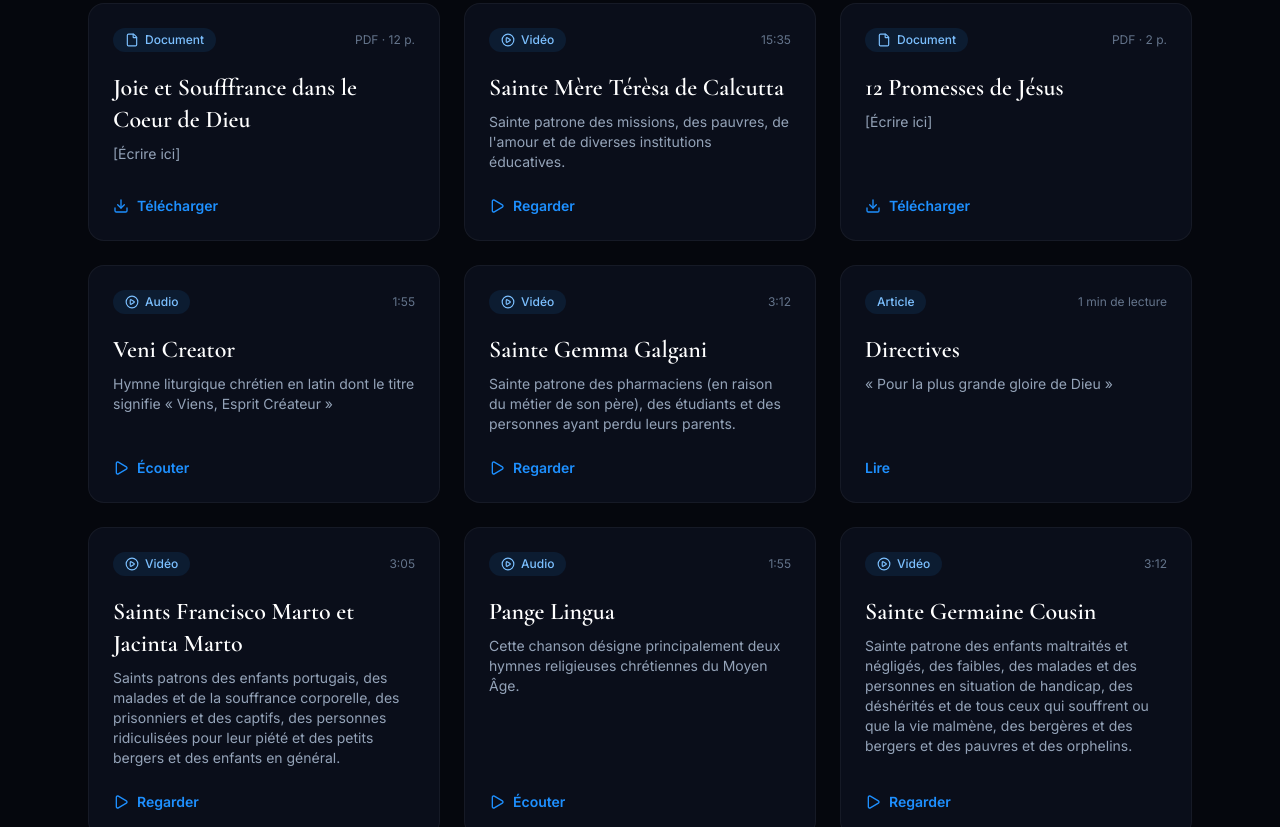
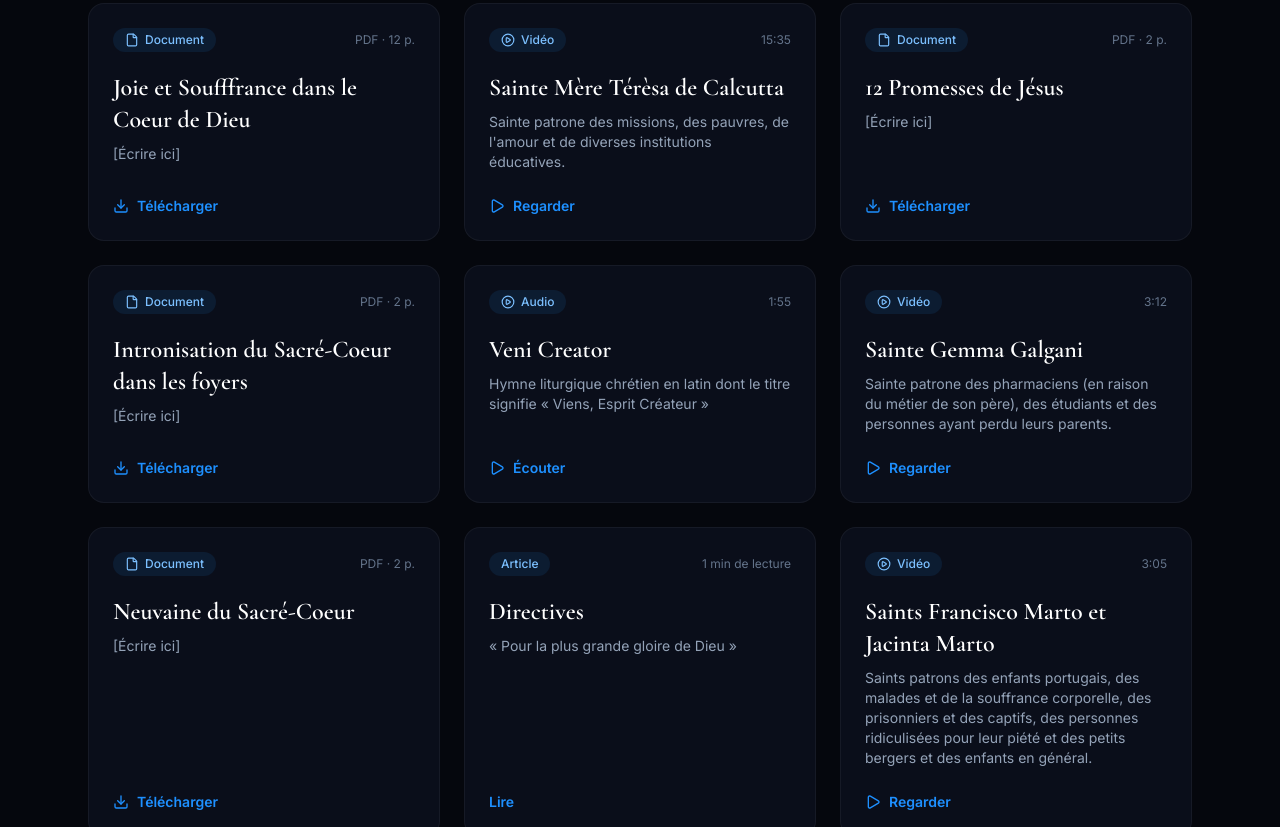
Before and after one commit to maloustanislas86-dot/aid-catechist, a plain HTML site: page ressources.html in a window 1280 px wide. Shown: the part 1973-2800 px from the top of the page. Drawn offline with nearby package versions, Linux system fonts and the light colour scheme.

Commit message:
Update PDF links and add download attributes
Updated links to PDF documents and added download attributes for better accessibility.

```diff
--- a/ressources.html
+++ b/ressources.html
@@ -393,7 +393,7 @@
           </p>
 
           <!-- MODIFICATION ICI : Remplacement du # par le lien du PDF et ajout de l'attribut download -->
-          <a href="Sacre-Coeur/..." download="..." class="mt-6 inline-flex items-center gap-2 text-sm font-semibold text-electric hover:text-electric-300">
+          <a href="Sacre-Coeur/PRIERE_DE_REPARATION.pdf" download="Priere de reparation.pdf" class="mt-6 inline-flex items-center gap-2 text-sm font-semibold text-electric hover:text-electric-300">
             <i data-lucide="download" class="h-4 w-4"></i> Télécharger
           </a>
         </article>
@@ -430,7 +430,7 @@
           </p>
 
           <!-- MODIFICATION ICI : Remplacement du # par le lien du PDF et ajout de l'attribut download -->
-          <a href="Sacre-Coeur/..." download="..." class="mt-6 inline-flex items-center gap-2 text-sm font-semibold text-electric hover:text-electric-300">
+          <a href="Sacre-Coeur/JOIE_ET_SOUFFRANCE_COEUR_DE_DIEU.pdf" download="Joie et Souffrance du coeur de Dieu.pdf" class="mt-6 inline-flex items-center gap-2 text-sm font-semibold text-electric hover:text-electric-300">
             <i data-lucide="download" class="h-4 w-4"></i> Télécharger
           </a>
         </article>
@@ -468,7 +468,27 @@
           </p>
 
           <!-- MODIFICATION ICI : Remplacement du # par le lien du PDF et ajout de l'attribut download -->
-          <a href="Sacre-Coeur/..." download="..." class="mt-6 inline-flex items-center gap-2 text-sm font-semibold text-electric hover:text-electric-300">
+          <a href="Sacre-Coeur/12_PROMESSE_DE_JESUS.pdf" download="les 12 promesses de Jesus.pdf" class="mt-6 inline-flex items-center gap-2 text-sm font-semibold text-electric hover:text-electric-300">
+            <i data-lucide="download" class="h-4 w-4"></i> Télécharger
+          </a>
+        </article>
+
+        <article data-category="document" class="group flex flex-col rounded-2xl border border-white/5 bg-ink-900 p-6 transition hover:-translate-y-1 hover:border-electric/40 hover:shadow-glow">
+          <div class="mb-5 flex items-center justify-between">
+            <span class="inline-flex items-center gap-1.5 rounded-full bg-electric/10 px-3 py-1 text-xs font-medium text-electric-300">
+              <i data-lucide="file" class="h-3.5 w-3.5"></i> Document
+            </span>
+            <span class="text-xs text-slate-500">PDF · 2 p.</span>
+          </div>
+
+          <h3 class="font-display text-2xl font-semibold text-white">Intronisation du Sacré-Coeur dans les foyers</h3>
+
+          <p class="mt-2 flex-1 text-sm text-slate-400">
+            [Écrire ici]
+          </p>
+
+          <!-- MODIFICATION ICI : Remplacement du # par le lien du PDF et ajout de l'attribut download -->
+          <a href="Sacre-Coeur/INTRONISATION_SACRE_COEUR.pdf" download="Intronisation du Sacré_Coeur.pdf" class="mt-6 inline-flex items-center gap-2 text-sm font-semibold text-electric hover:text-electric-300">
             <i data-lucide="download" class="h-4 w-4"></i> Télécharger
           </a>
         </article>
@@ -505,6 +525,26 @@
           <button data-video-url="https://www.youtube.com/embed/yE_85cgclww" class="btn-regarder mt-6 inline-flex items-center gap-2 text-sm font-semibold text-electric hover:text-electric-300 cursor-pointer bg-transparent border-0 text-left">
             <i data-lucide="play" class="h-4 w-4"></i> Regarder
           </button>
+        </article>
+
+         <article data-category="document" class="group flex flex-col rounded-2xl border border-white/5 bg-ink-900 p-6 transition hover:-translate-y-1 hover:border-electric/40 hover:shadow-glow">
+          <div class="mb-5 flex items-center justify-between">
+            <span class="inline-flex items-center gap-1.5 rounded-full bg-electric/10 px-3 py-1 text-xs font-medium text-electric-300">
+              <i data-lucide="file" class="h-3.5 w-3.5"></i> Document
+            </span>
+            <span class="text-xs text-slate-500">PDF · 2 p.</span>
+          </div>
+
+          <h3 class="font-display text-2xl font-semibold text-white">Neuvaine du Sacré-Coeur</h3>
+
+          <p class="mt-2 flex-1 text-sm text-slate-400">
+            [Écrire ici]
+          </p>
+
+          <!-- MODIFICATION ICI : Remplacement du # par le lien du PDF et ajout de l'attribut download -->
+          <a href="Sacre-Coeur/NEUVAINE_SACRE_COEUR.pdf" download="Neuvaine du Sacre-Coeur.pdf" class="mt-6 inline-flex items-center gap-2 text-sm font-semibold text-electric hover:text-electric-300">
+            <i data-lucide="download" class="h-4 w-4"></i> Télécharger
+          </a>
         </article>
 
         <!-- Article 1 -->
```
